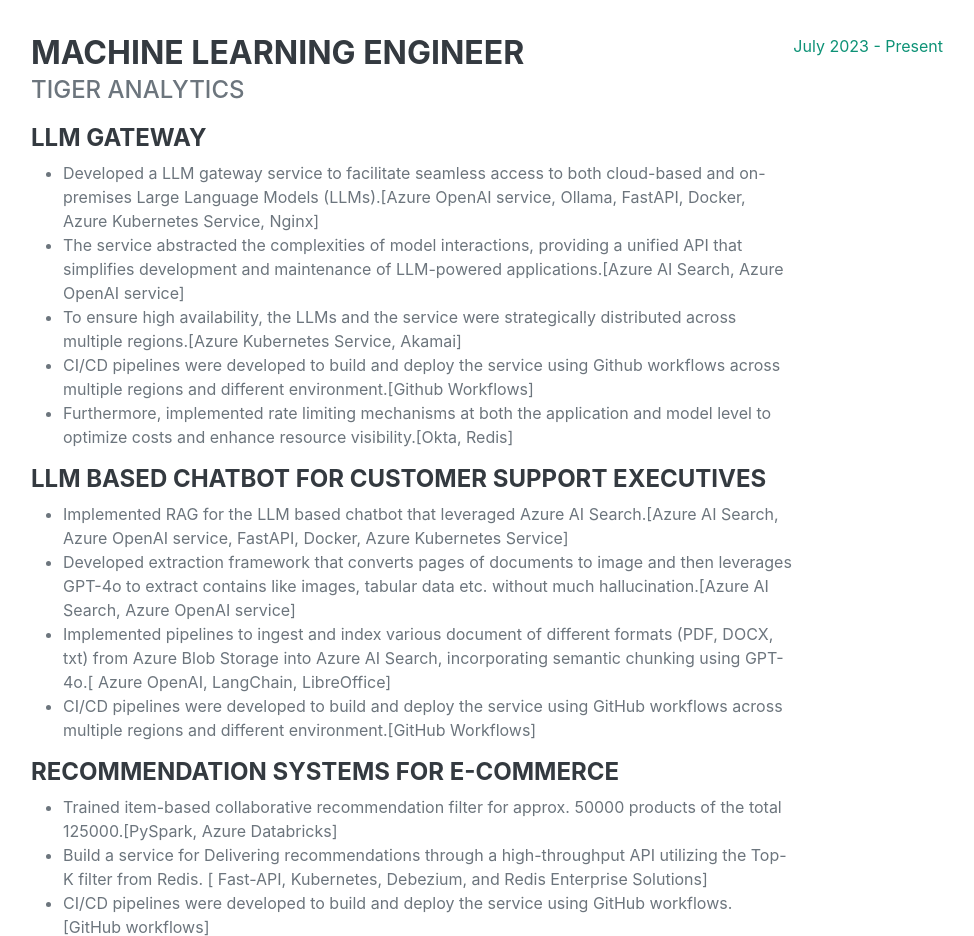
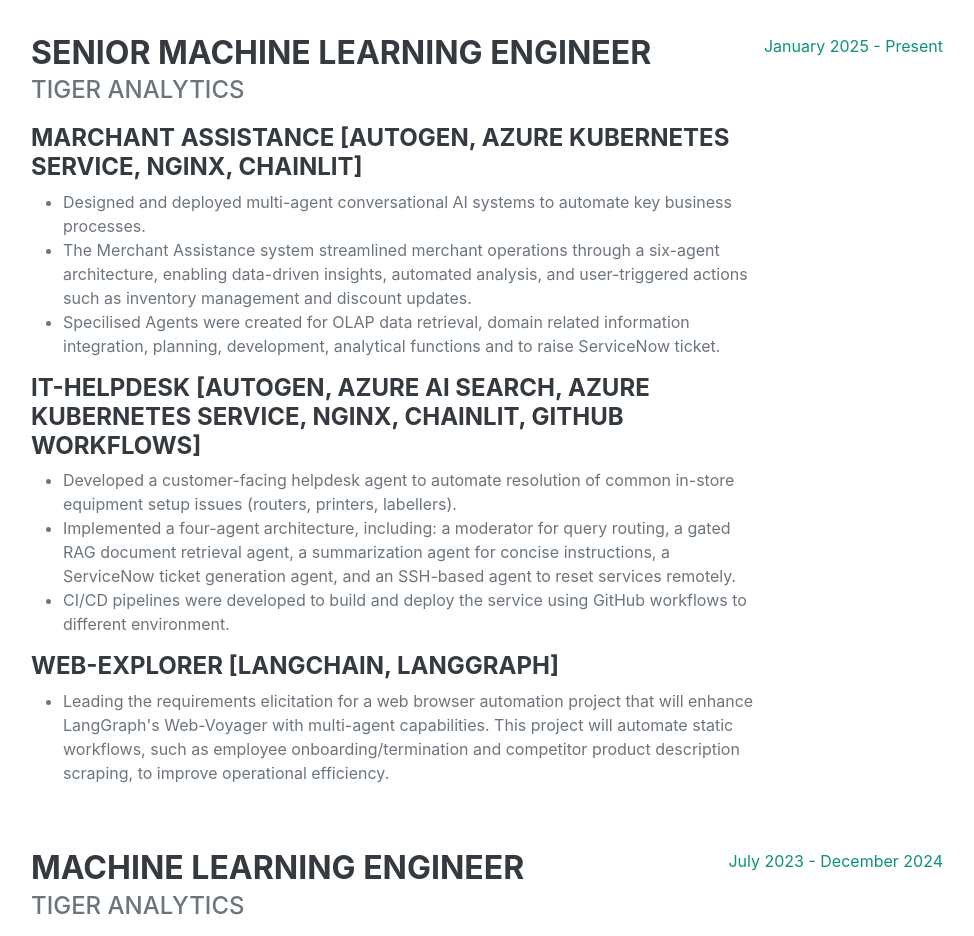
Before and after one commit to DynamicFlash/Porfolio, a plain HTML site: page index.html in a window 1280 px wide. Shown: the part 2040-2976 px from the top of the page, without its empty margins (289-1263 px from the left). Drawn offline with nearby package versions, Linux system fonts and the light colour scheme; no server answers; a web font is replaced by a local one.

Commit message:
updated new role and responsibility

```diff
--- a/index.html
+++ b/index.html
@@ -138,32 +138,55 @@
                     <h2 class="mb-5">Experience</h2>
                     <div class="d-flex flex-column flex-md-row justify-content-between mb-5">
                         <div class="flex-grow-1">
+                            <h3 class="mb-0">Senior Machine Learning Engineer</h3>
+                            <div class="subheading mb-3">Tiger Analytics</div>
+                            <h4>Marchant Assistance [Autogen, Azure Kubernetes Service, Nginx, Chainlit]</h4>
+                            <ul>
+                                <li>Designed and deployed multi-agent conversational AI systems to automate key business processes.</li>
+                                <li>The Merchant Assistance system streamlined merchant operations through a six-agent architecture, enabling data-driven insights, automated analysis, and user-triggered actions such as inventory management and discount updates.</li>
+                                <li>Specilised Agents were created for OLAP data retrieval, domain related information integration, planning, development, analytical functions and to raise ServiceNow ticket.</li>
+                            </ul>
+                            <h4>IT-Helpdesk [Autogen, Azure AI Search, Azure Kubernetes Service, Nginx, Chainlit, GitHub Workflows]</h4>
+                            <ul>
+                                <li>Developed a customer-facing helpdesk agent to automate resolution of common in-store equipment setup issues (routers, printers, labellers).</li>
+                                <li>Implemented a four-agent architecture, including: a moderator for query routing, a gated RAG document retrieval agent, a summarization agent for concise instructions, a ServiceNow ticket generation agent, and an SSH-based agent to reset services remotely.</li>
+                                <li>CI/CD pipelines were developed to build and deploy the service using GitHub workflows to different environment.</li>
+                            </ul>
+                            <h4>Web-Explorer [LangChain, LangGraph]</h4>
+                            <ul>
+                                <li>Leading the requirements elicitation for a web browser automation project that will enhance LangGraph's Web-Voyager with multi-agent capabilities. This project will automate static workflows, such as employee onboarding/termination and competitor product description scraping, to improve operational efficiency.</li>
+                            </ul>
+                        </div>
+                        <div class="flex-shrink-0"><span class="text-primary">January 2025 - Present</span></div>
+                    </div>
+                    <div class="d-flex flex-column flex-md-row justify-content-between mb-5">
+                        <div class="flex-grow-1">
                             <h3 class="mb-0">Machine Learning Engineer</h3>
                             <div class="subheading mb-3">Tiger Analytics</div>
                             <h4>LLM Gateway</h4>
                             <ul>
-                                <li>Developed a LLM gateway service to facilitate seamless access to both cloud-based and on-premises Large Language Models (LLMs).[Azure OpenAI service, Ollama, FastAPI, Docker, Azure Kubernetes Service, Nginx]</li>
-                                <li>The service abstracted the complexities of model interactions, providing a unified API that simplifies development and maintenance of LLM-powered applications.[Azure AI Search, Azure OpenAI service]</li>
-                                <li>To ensure high availability, the LLMs and the service were strategically distributed across multiple regions.[Azure Kubernetes Service, Akamai]</li>
-                                <li>CI/CD pipelines were developed to build and deploy the service using Github workflows across multiple regions and different environment.[Github Workflows]</li>
-                                <li>Furthermore, implemented rate limiting mechanisms at both the application and model level to optimize costs and enhance resource visibility.[Okta, Redis]</li>
+                                <li>Developed a LLM gateway service to facilitate seamless access to both cloud-based and on-premises Large Language Models (LLMs). [Azure OpenAI service, Ollama, FastAPI, Docker, Azure Kubernetes Service, Nginx]</li>
+                                <li>The service abstracted the complexities of model interactions, providing a unified API that simplifies development and maintenance of LLM-powered applications. [Azure AI Search, Azure OpenAI service]</li>
+                                <li>To ensure high availability, the LLMs and the service were strategically distributed across multiple regions. [Azure Kubernetes Service, Akamai]</li>
+                                <li>CI/CD pipelines were developed to build and deploy the service using Github workflows across multiple regions and different environment. [Github Workflows]</li>
+                                <li>Furthermore, implemented rate limiting mechanisms at both the application and model level to optimize costs and enhance resource visibility. [Okta, Redis]</li>
                             </ul>
                             <h4>LLM based Chatbot for customer support executives</h4>
                             <ul>
-                                <li>Implemented RAG for the LLM based chatbot that leveraged Azure AI Search.[Azure AI Search, Azure OpenAI service, FastAPI, Docker, Azure Kubernetes Service]</li>
-                                <li>Developed extraction framework that converts pages of documents to image and then leverages GPT-4o to extract contains like images, tabular data etc. without much hallucination.[Azure AI Search, Azure OpenAI service]</li>
-                                <li>Implemented pipelines to ingest and index various document of different formats (PDF, DOCX, txt) from Azure Blob Storage into Azure AI Search, incorporating semantic chunking using GPT-4o.[ Azure OpenAI, LangChain, LibreOffice]</li>
-                                <li>CI/CD pipelines were developed to build and deploy the service using GitHub workflows across multiple regions and different environment.[GitHub Workflows]</li>
+                                <li>Implemented RAG for the LLM based chatbot that leveraged Azure AI Search. [Azure AI Search, Azure OpenAI service, FastAPI, Docker, Azure Kubernetes Service]</li>
+                                <li>Developed extraction framework that converts pages of documents to image and then leverages GPT-4o to extract contains like images, tabular data etc. without much hallucination. [Azure AI Search, Azure OpenAI service]</li>
+                                <li>Implemented pipelines to ingest and index various document of different formats (PDF, DOCX, txt) from Azure Blob Storage into Azure AI Search, incorporating semantic chunking using GPT-4o. [Azure OpenAI, LangChain, LibreOffice]</li>
+                                <li>CI/CD pipelines were developed to build and deploy the service using GitHub workflows across multiple regions and different environment. [GitHub Workflows]</li>
                             </ul>
                             <h4>Recommendation systems for e-commerce</h4>
                             <ul>
                                 <li>Trained item-based collaborative recommendation filter for approx. 50000 products of the total 125000.[PySpark, Azure Databricks]</li>
-                                <li>Build a service for Delivering recommendations through a high-throughput API utilizing the Top-K filter from Redis. [ Fast-API, Kubernetes, Debezium, and Redis Enterprise Solutions]</li>
+                                <li>Build a service for Delivering recommendations through a high-throughput API utilizing the Top-K filter from Redis. [Fast-API, Kubernetes, Debezium, and Redis Enterprise Solutions]</li>
                                 <li>CI/CD pipelines were developed to build and deploy the service using GitHub workflows. [GitHub workflows]</li>
                                 <li>Implemented ingestion, enrichment and scoring workflows for the recommendation system in Databricks workflows and scheduled them as per requirements. [Databricks, Oracle SQL]</li>
                             </ul>
                         </div>
-                        <div class="flex-shrink-0"><span class="text-primary">July 2023 - Present</span></div>
+                        <div class="flex-shrink-0"><span class="text-primary">July 2023 - December 2024</span></div>
                     </div>
                     <div class="d-flex flex-column flex-md-row justify-content-between mb-5">
                         <div class="flex-grow-1">
```
